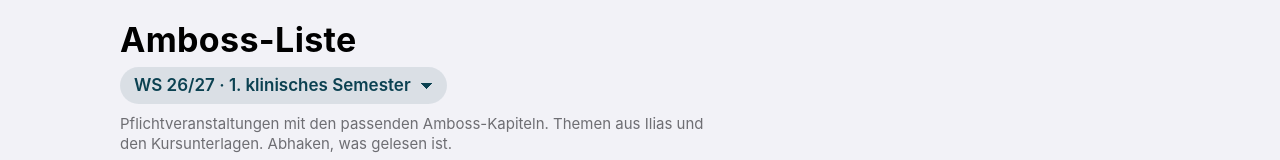
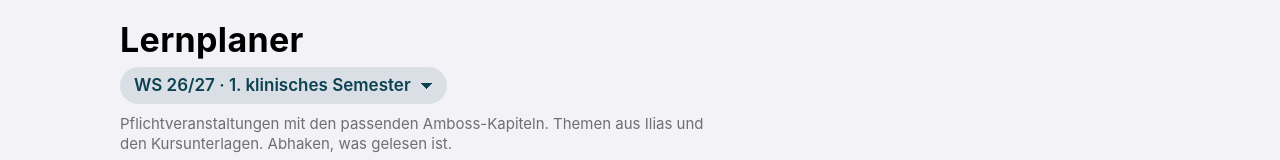
Before and after one commit to JadKhayat/amboss-liste, a plain HTML site: page index.html in a window 1280 px wide. Shown: the top 160 px of the page. Drawn offline with Linux system fonts and the light colour scheme; no server answers.

Commit message:
Name: Lernplaner
Co-Authored-By: Claude Opus 5.5 <noreply@anthropic.com>
Claude-Session: https://claude.ai/code/session_01QBpfrsnZzsjoXTzJr7725j

```diff
--- a/index.html
+++ b/index.html
@@ -4,10 +4,10 @@
 <meta charset="utf-8">
 <meta name="viewport" content="width=device-width,initial-scale=1,viewport-fit=cover">
 <meta name="apple-mobile-web-app-capable" content="yes">
-<meta name="apple-mobile-web-app-title" content="Amboss-Liste">
+<meta name="apple-mobile-web-app-title" content="Lernplaner">
 <meta name="robots" content="noindex">
 <style>:root{box-sizing:border-box;padding-top:env(safe-area-inset-top,0px);padding-bottom:env(safe-area-inset-bottom,0px)}*,*::before,*::after{box-sizing:inherit}body{margin:0}img{max-width:100%}[hidden]{display:none!important}</style>
-<title>Amboss zur Kursvorbereitung</title>
+<title>Lernplaner</title>
 <meta name="theme-color" content="#F2F2F7" media="(prefers-color-scheme: light)">
 <meta name="theme-color" content="#000000" media="(prefers-color-scheme: dark)">
 <style>
@@ -137,7 +137,7 @@ body::before{content:"";position:fixed;inset:0 0 auto;height:env(safe-area-inset
 
 <div class="wrap">
   <header>
-    <h1>Amboss-Liste</h1>
+    <h1>Lernplaner</h1>
     <label class="sem" id="semBox" hidden><span class="vh">Semester</span><select id="semWahl" aria-label="Semester wählen"></select></label>
     <p class="lead">Pflichtveranstaltungen mit den passenden Amboss-Kapiteln. Themen aus Ilias und den Kursunterlagen. Abhaken, was gelesen ist.</p>
   </header>
```
Also changed, not shown: 1 other file.
